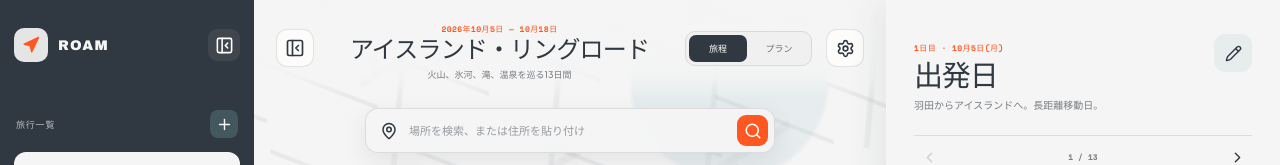
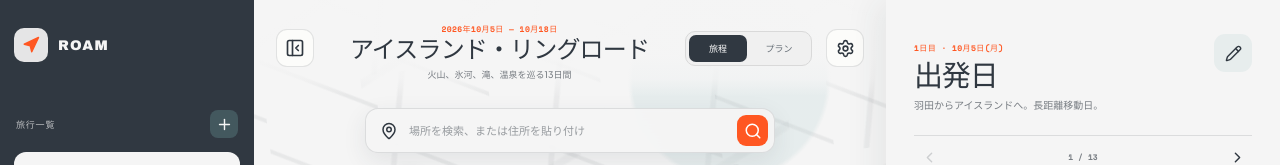
Before and after one commit to Seenyo/trip-plan, a React (Vite) app: page / in a window 1280 px wide. Shown: the top 165 px of the page. Built offline with nearby package versions, Linux system fonts and the light colour scheme.

Commit message:
Remove duplicate sidebar toggle

```diff
--- a/src/main.jsx
+++ b/src/main.jsx
@@ -453,7 +453,7 @@ function TripRail({ trips, selectedId, onSelect, onAdd, onDelete, open, onClose,
   const palette = ['#FF5722', '#76ABAE', '#F5F5F5'];
   return (
     <aside className={`trip-rail ${open ? 'rail-open' : ''}`}>
-      <div className="rail-brand"><span className="brand-mark"><Navigation size={18} fill="currentColor" /></span><span>ROAM</span><button className="rail-close" onClick={onClose} aria-label="旅行一覧を閉じる" title="旅行一覧を閉じる"><PanelLeftClose size={19} /></button></div>
+      <div className="rail-brand"><span className="brand-mark"><Navigation size={18} fill="currentColor" /></span><span>ROAM</span></div>
       <div className="rail-heading"><span>旅行一覧</span><button onClick={onAdd} aria-label="旅行を追加"><Plus size={17} /></button></div>
       <div className="trip-list">
         {trips.map((trip, index) => (
--- a/src/styles.css
+++ b/src/styles.css
@@ -33,8 +33,6 @@ button:focus-visible, input:focus-visible, textarea:focus-visible { outline: 3px
 .trip-rail::before, .trip-rail::after { display: none; }
 .rail-brand { display: flex; align-items: center; gap: 10px; font-family: 'Archivo Black', sans-serif; letter-spacing: .09em; font-size: 14px; }
 .brand-mark { width: 34px; height: 34px; display: grid; place-items: center; border-radius: 10px; background: rgba(245,245,245,.92); color: var(--orange); }
-.rail-close { width: 32px; height: 32px; margin-left: auto; display: grid; place-items: center; border: 0; border-radius: 9px; background: rgba(245,245,245,.08); color: white; cursor: pointer; }
-.rail-close:hover { background: rgba(245,245,245,.16); }
 .rail-heading { margin: 48px 2px 14px; display: flex; justify-content: space-between; align-items: center; color: rgba(245,245,245,.7); font: 700 9px 'Space Mono', monospace; text-transform: uppercase; letter-spacing: .09em; }
 .rail-heading button { width: 28px; height: 28px; display: grid; place-items: center; border: 0; border-radius: 8px; color: var(--paper); background: rgba(118,171,174,.28); cursor: pointer; }
 .trip-list { display: grid; gap: 7px; overflow-y: auto; }
```
